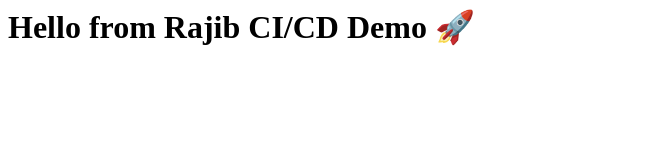
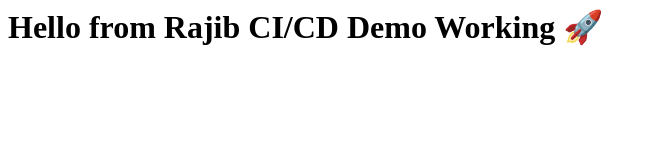
Before and after one commit to rajibba/openshift-demo, a plain HTML site: page index.html in a window 1280 px wide. Shown: the whole page, without its empty margins (0-656 px from the left). Drawn offline with Linux system fonts and the light colour scheme.

Commit message:
Update header text in index.html

```diff
--- a/index.html
+++ b/index.html
@@ -1 +1 @@
-<h1>Hello from Rajib CI/CD Demo 🚀</h1>
+<h1>Hello from Rajib CI/CD Demo Working 🚀</h1>
```
